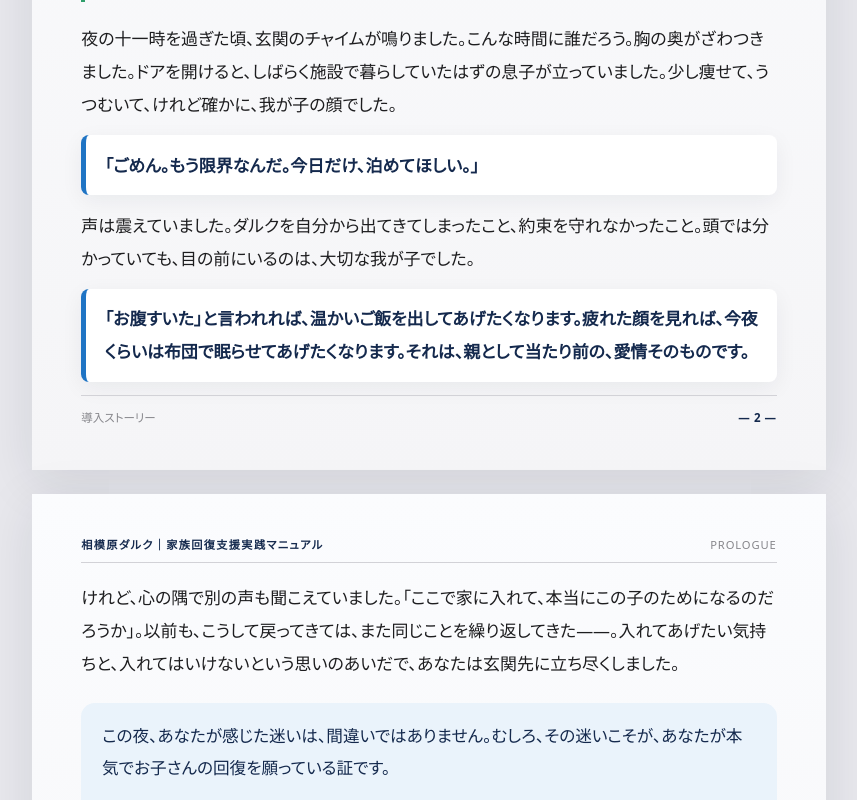
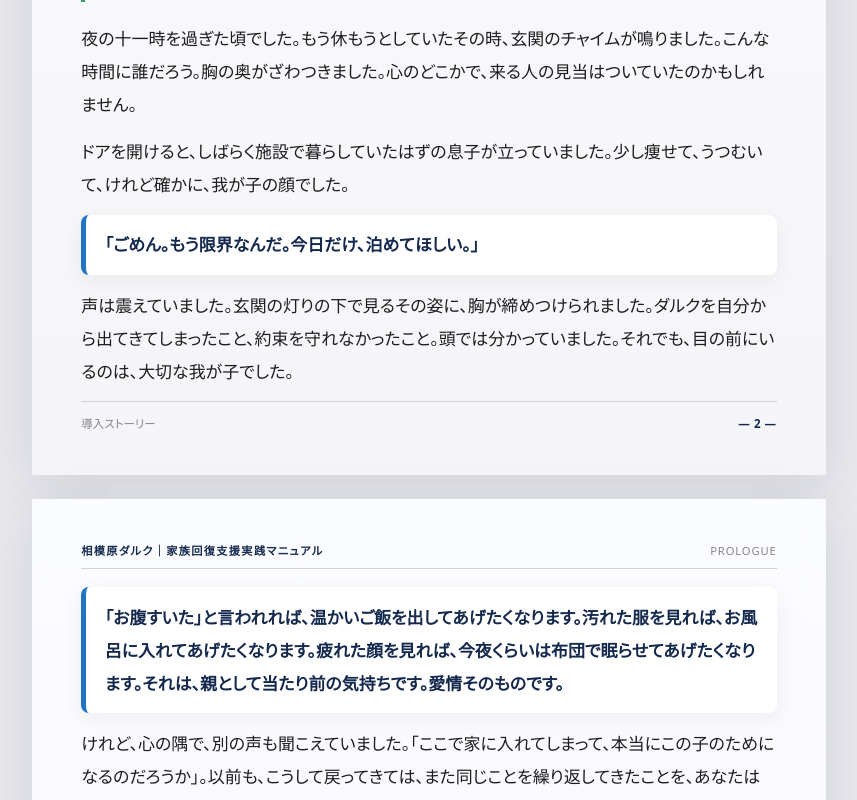
Before and after one commit to hiderock84-sys/darca, a React (Vite) app: page / in a window 1280 px wide. Shown: the part 1900-2700 px from the top of the page, without its empty margins (211-1068 px from the left). Built offline with nearby package versions, Linux system fonts and the light colour scheme.

Commit message:
本文修正: 導入ストーリーを元原稿の全文に復元（章の枠・図解は変更なし）
Co-authored-by: hiderock84-sys <hiderock84-sys@users.noreply.github.com>

```diff
--- a/src/data/manual.ts
+++ b/src/data/manual.ts
@@ -37,11 +37,13 @@ export const openingStory = {
   title: 'あの日、玄関のチャイムが鳴りました',
   lead: 'これは、どこかの特別な家庭の話ではありません。今、この冊子を手にしているあなたの家に、いつか訪れるかもしれない夜の話です。',
   paragraphs: [
-    '夜の十一時を過ぎた頃、玄関のチャイムが鳴りました。こんな時間に誰だろう。胸の奥がざわつきました。ドアを開けると、しばらく施設で暮らしていたはずの息子が立っていました。少し痩せて、うつむいて、けれど確かに、我が子の顔でした。',
+    '夜の十一時を過ぎた頃でした。もう休もうとしていたその時、玄関のチャイムが鳴りました。こんな時間に誰だろう。胸の奥がざわつきました。心のどこかで、来る人の見当はついていたのかもしれません。',
+    'ドアを開けると、しばらく施設で暮らしていたはずの息子が立っていました。少し痩せて、うつむいて、けれど確かに、我が子の顔でした。',
     '「ごめん。もう限界なんだ。今日だけ、泊めてほしい。」',
-    '声は震えていました。ダルクを自分から出てきてしまったこと、約束を守れなかったこと。頭では分かっていても、目の前にいるのは、大切な我が子でした。',
-    '「お腹すいた」と言われれば、温かいご飯を出してあげたくなります。疲れた顔を見れば、今夜くらいは布団で眠らせてあげたくなります。それは、親として当たり前の、愛情そのものです。',
-    'けれど、心の隅で別の声も聞こえていました。「ここで家に入れて、本当にこの子のためになるのだろうか」。以前も、こうして戻ってきては、また同じことを繰り返してきた——。入れてあげたい気持ちと、入れてはいけないという思いのあいだで、あなたは玄関先に立ち尽くしました。',
+    '声は震えていました。玄関の灯りの下で見るその姿に、胸が締めつけられました。ダルクを自分から出てきてしまったこと、約束を守れなかったこと。頭では分かっていました。それでも、目の前にいるのは、大切な我が子でした。',
+    '「お腹すいた」と言われれば、温かいご飯を出してあげたくなります。汚れた服を見れば、お風呂に入れてあげたくなります。疲れた顔を見れば、今夜くらいは布団で眠らせてあげたくなります。それは、親として当たり前の気持ちです。愛情そのものです。',
+    'けれど、心の隅で、別の声も聞こえていました。「ここで家に入れてしまって、本当にこの子のためになるのだろうか」。以前も、こうして戻ってきては、また同じことを繰り返してきたことを、あなたは知っているからです。',
+    '入れてあげたい気持ちと、入れてはいけないという思い。そのあいだで、あなたは玄関先に立ち尽くしました。どちらを選んでも、胸が痛む。これほど苦しい選択が、この世にあるでしょうか。',
   ],
   closing: [
     'この夜、あなたが感じた迷いは、間違いではありません。むしろ、その迷いこそが、あなたが本気でお子さんの回復を願っている証です。',
```
